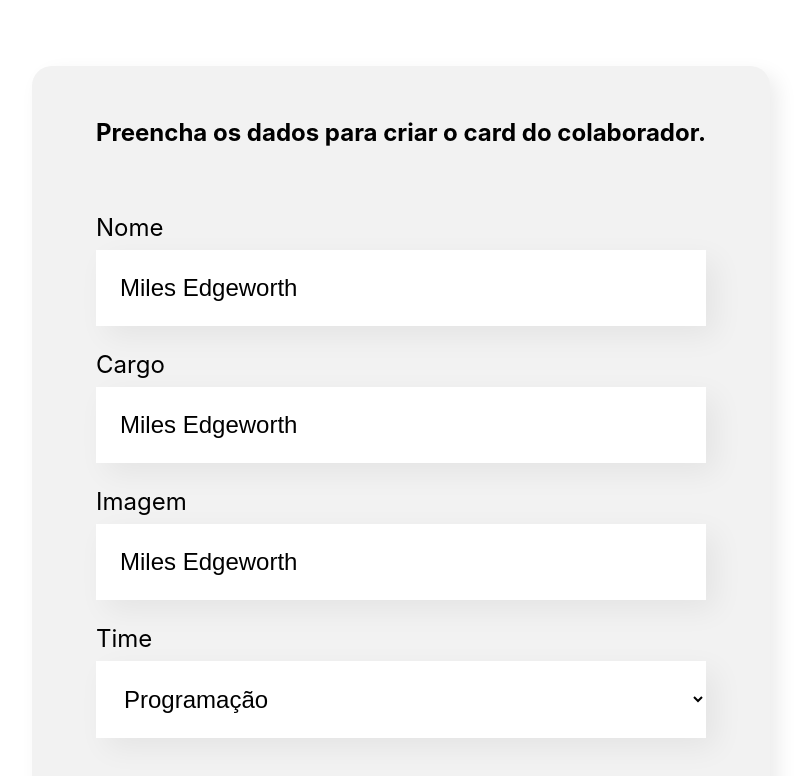
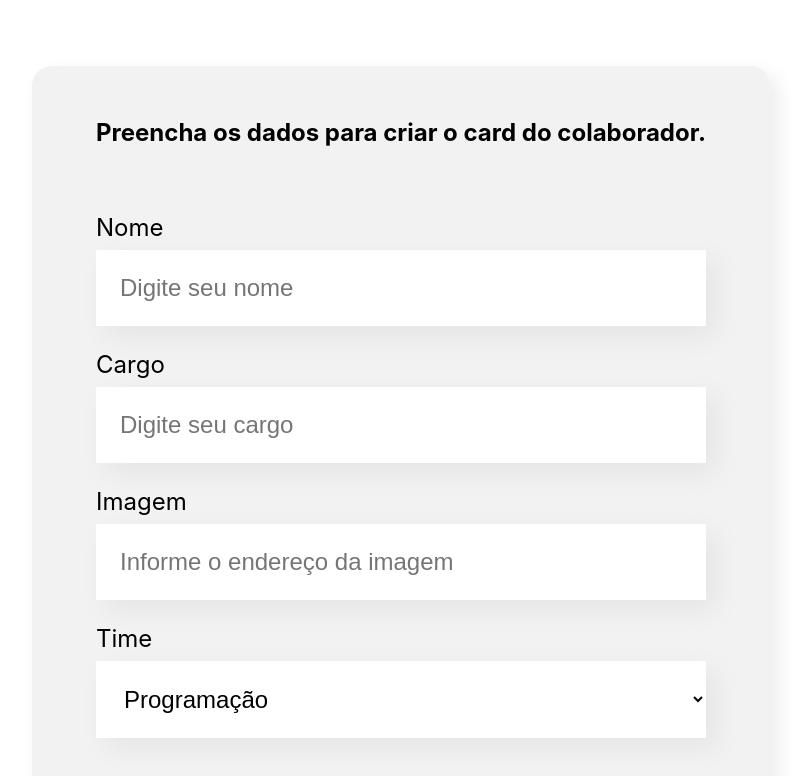
Before and after one commit to AugustoEduardo/organo-react, a React (Create React App) app: page / in a window 1280 px wide. Shown: the part 512-1288 px from the top of the page, without its empty margins (239-1044 px from the left). Built offline with nearby package versions, Linux system fonts and the light colour scheme.

Commit message:
Controlando o estado

```diff
--- a/src/componentes/CampoTexto/index.js
+++ b/src/componentes/CampoTexto/index.js
@@ -2,11 +2,8 @@
 
 const CampoTexto = (props) => {
 
-    let valor = "Miles Edgeworth";
-
     const aoDigitar = (evento) => {
-        valor = evento.target.value
-        console.log(valor)
+        props.aoAlterar(evento.target.value)
     }
 
     return (
@@ -14,7 +11,7 @@
             <label>
                 {props.label}
             </label>
-            <input value={valor} onChange={aoDigitar} required = {props.obrigatorio} placeholder={props.placeholder}/>
+            <input value={props.valor} onChange={aoDigitar} required = {props.obrigatorio} placeholder={props.placeholder}/>
         </div>
     )
 }
--- a/src/componentes/Formulario/index.js
+++ b/src/componentes/Formulario/index.js
@@ -1,9 +1,15 @@
+import { useState } from "react";
 import Botao from "../Botao";
 import CampoTexto from "../CampoTexto";
 import ListaSuspensa from "../ListaSuspensa";
 import "./Formulario.css"
 
 const Formulario = () => {
+
+    const [nome, setNome] = useState("");
+    const [cargo, setCargo] = useState("");
+    const [imagem, setImagem] = useState("");
+    const [time, setTime] = useState("");
 
     const times = [
         'Programação',
@@ -17,17 +23,40 @@
 
     const aoSalvar = (evento) => {
         evento.preventDefault()
-        console.log("Form foi submetido")
+        console.log("Form foi submetido =>", nome, cargo, imagem, time)
     }
 
     return (
         <section className="formulario">
             <form onSubmit={aoSalvar}>
                 <h2>Preencha os dados para criar o card do colaborador.</h2>
-                <CampoTexto obrigatorio={true} label="Nome" placeholder="Digite seu nome" />
-                <CampoTexto obrigatorio={true} label="Cargo" placeholder="Digite seu cargo" />
-                <CampoTexto label="Imagem" placeholder="Informe o endereço da imagem" />
-                <ListaSuspensa obrigatorio={true} label="Time" itens={times}/>
+                <CampoTexto
+                    obrigatorio={true}
+                    label="Nome"
+                    placeholder="Digite seu nome"
+                    valor={nome}
+                    aoAlterar={valor => setNome(valor)}
+                />
+                <CampoTexto
+                    obrigatorio={true}
+                    label="Cargo"
+                    placeholder="Digite seu cargo"
+                    valor={cargo}
+                    aoAlterar={valor => setCargo(valor)}
+                />
+                <CampoTexto
+                    label="Imagem"
+                    placeholder="Informe o endereço da imagem"
+                    valor={imagem}
+                    aoAlterar={valor => setImagem(valor)}
+                />
+                <ListaSuspensa
+                    obrigatorio={true}
+                    label="Time"
+                    itens={times}
+                    valor={time}
+                    aoAlterar={valor => setTime(valor)}
+                />
                 <Botao>
                     Criar Card
                 </Botao>
--- a/src/componentes/ListaSuspensa/index.js
+++ b/src/componentes/ListaSuspensa/index.js
@@ -4,7 +4,7 @@
     return (
         <div className="lista-suspensa">
             <label>{props.label}</label>
-                <select required={props.required}>
+                <select onChange={evento => props.aoAlterar(evento.target.value)} required={props.required} value={props.value}>
                     {props.itens.map(item => {
                         return <option key={item}>{item}</option>
                     })}
```
Also changed, not shown: Aula 3-3.txt (added).
